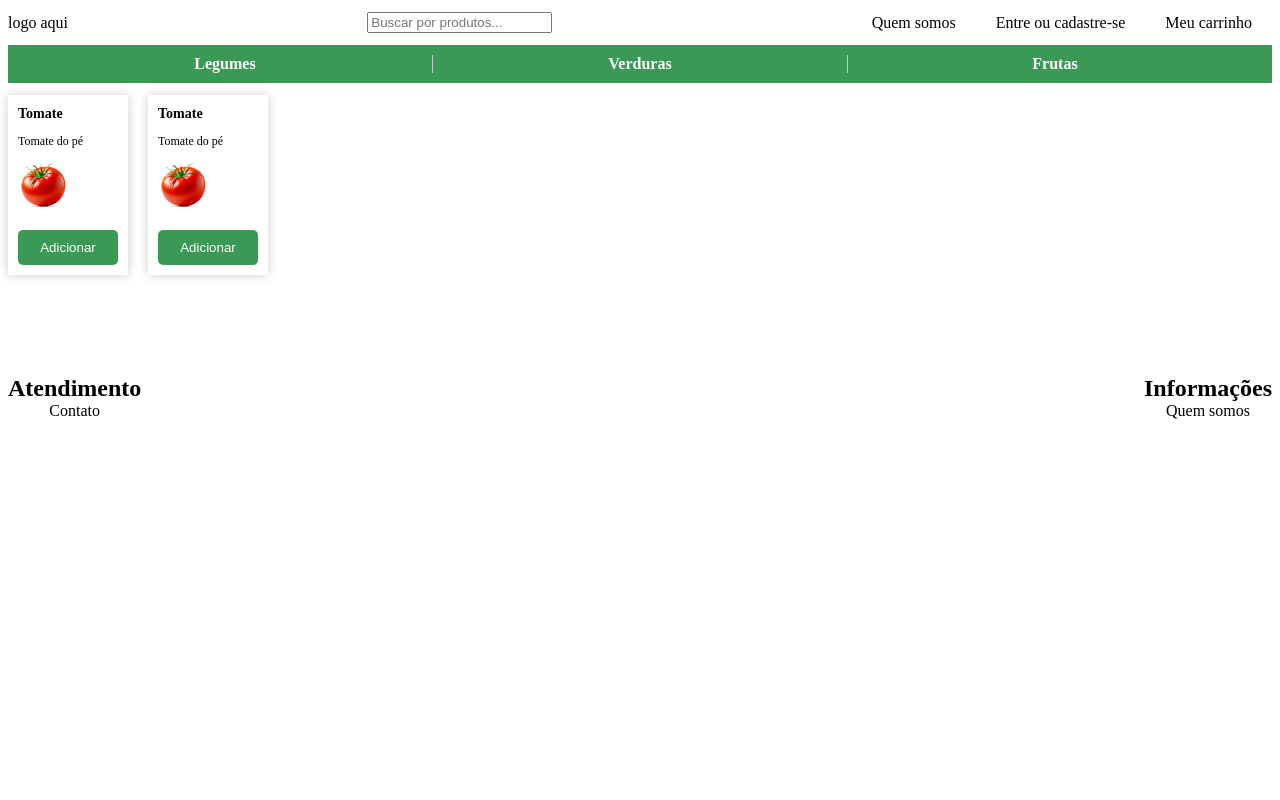
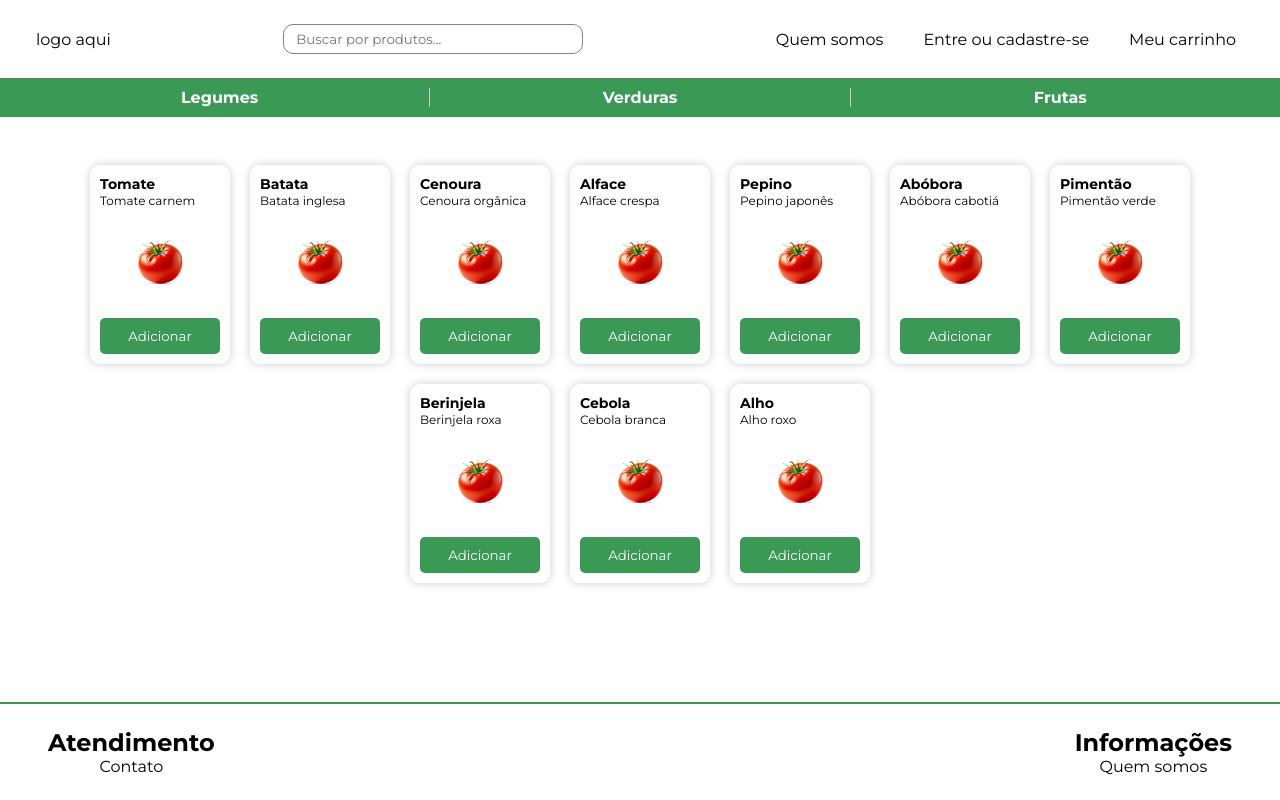
Before and after one commit to francadev/projeto-cestas-organicas-dws, a plain HTML site: page index.html in a window 1280 px wide. Drawn offline with Linux system fonts and the light colour scheme.

Commit message:
Trabalhando melhor o CSS da página.

```diff
--- a/css/style.css
+++ b/css/style.css
@@ -1,4 +1,12 @@
-ul{
+* {
+    font-family: "Montserrat", sans-serif;
+    margin: 0;
+    padding: 0;
+    box-sizing: border-box;
+}
+
+
+ul {
     display: flex;
     margin: 0;
     padding: 0;
@@ -10,87 +18,121 @@ a {
     text-decoration: none;
 }
 
-.menu-principal{
-    margin-top: 12px;
+.container {
+    display: flex;
+    flex-direction: column;
+    min-height: 100vh;
+}
+
+#content {
+    flex: 1;
+}
+
+.menu-principal {
+    margin: 24px;
     display: flex;
     justify-content: space-between;
     align-items: center;
 }
 
-.menu-principal li{
-   margin: 0 20px;
+.logoImg{
+    margin-left: 12px;
 }
 
-.menu-secundario{
+#searchInput{
+    width: 300px;
+    padding: 6px 12px;
+    border-radius: 10px;
+    border: 1px solid #848484
+}
+
+.menu-principal li {
+    margin: 0 20px;
+}
+
+.menu-secundario {
     display: flex;
     justify-content: center;
     margin-top: 12px;
 }
 
-.menu-secundario ul{
+.menu-secundario ul {
     background-color: #3A9955;
     width: 100%;
     padding: 10px;
 }
 
-.menu-secundario li{
+.menu-secundario li {
     flex: 1;
     text-align: center;
     border-right: 1px solid #ccc;
     padding: 0 50px;
- }
+}
 
 .menu-secundario li:last-child {
     border-right: none;
 }
 
-.menu-secundario a{
+.menu-secundario a {
     color: white;
     font-weight: 700;
 }
 
-footer{
-    margin-top: 100px;
+footer {
     display: flex;
     justify-content: space-between;
+    padding: 24px 48px;
+    width: 100%;
+    border-top: 2px solid #3A9955;
 }
 
-footer h2{
+footer h2 {
     margin: 0;
 }
 
-footer ul{
+footer ul {
     justify-content: center;
 }
 
-.products{
-    margin-top: 12px;
+#products {
+    flex: 1;
+    margin: 48px 12px;
     display: flex;
     flex-wrap: wrap;
     gap: 20px;
+    justify-content: center;
 }
 
-.products h3{
+#products h3 {
     margin: 0;
 }
 
+#products p {
+    margin: 0px;
+}
 
-.card-product{
-    width: 100px;
+
+.card-product {
+    width: 140px;
+    height: auto;
     font-size: 12px;
     padding: 10px;
     box-shadow: 0 0 10px rgba(0, 0, 0, 0.2);
+    border-radius: 10px;
+    display: flex;
+    flex-direction: column;
 }
 
-.product-img{
+.product-img {
     width: 50px;
     height: 50px;
+    margin: 30px auto;
 }
 
 .card-product button {
     width: 100%;
     padding: 10px;
-    margin-top: 15px;
+    margin-top: auto;
     background-color: #3A9955;
     color: white;
     border: none;
--- a/index.html
+++ b/index.html
@@ -5,13 +5,18 @@
     <meta name="viewport" content="width=device-width, initial-scale=1.0">
     <title>Hortalize</title>
     <link rel="stylesheet" href="css/style.css" type="text/css">
+    <link rel="preconnect" href="https://fonts.googleapis.com">
+    <link rel="preconnect" href="https://fonts.gstatic.com" crossorigin>
+    <link href="https://fonts.googleapis.com/css2?family=Montserrat:ital,wght@0,100..900;1,100..900&display=swap" rel="stylesheet">
 </head>
-<body>
+<body onload="loadPage()">
+    <div class="container">
+        <div id="content">
             <header>
                 <nav class="menu-principal">
-            <div><a href="#">logo aqui</a></div>
+                    <div><a href="#" class="logoImg">logo aqui</a></div>
                     <div>
-                <input type="text" placeholder="Buscar por produtos...">
+                        <input type="text" placeholder="Buscar por produtos..." id="searchInput">
                     </div>
                     <ul>
                         <li><a href="#">Quem somos</a></li>
@@ -29,21 +34,9 @@
                 </ul>
             </nav>
 
-    <section class="products">
-        <div class="card-product">
-            <h3>Tomate</h3>
-            <p>Tomate do pé</p>
-            <img src="assets/images/tomato.png" alt="" class="product-img">
-            <button>Adicionar</button>
+            <section id="products">
+            </section>
         </div>
-
-        <div class="card-product">
-            <h3>Tomate</h3>
-            <p>Tomate do pé</p>
-            <img src="assets/images/tomato.png" alt="" class="product-img">
-            <button>Adicionar</button>
-        </div>
-    </section>
 
         <footer>
             <div>
@@ -59,6 +52,7 @@
                 </ul>
             </div>
         </footer>
+    </div>
 </body>
 <script src="js/script.js" type="text/javascript"></script>
 </html>
--- a/js/script.js
+++ b/js/script.js
@@ -0,0 +1,30 @@
+const allProducts = [
+    { name: 'Tomate', description: 'Tomate carnem', image: 'assets/images/tomato.png' },
+    { name: 'Batata', description: 'Batata inglesa', image: 'assets/images/tomato.png' },
+    { name: 'Cenoura', description: 'Cenoura orgânica', image: 'assets/images/tomato.png' },
+    { name: 'Alface', description: 'Alface crespa', image: 'assets/images/tomato.png' },
+    { name: 'Pepino', description: 'Pepino japonês', image: 'assets/images/tomato.png' },
+    { name: 'Abóbora', description: 'Abóbora cabotiá', image: 'assets/images/tomato.png' },
+    { name: 'Pimentão', description: 'Pimentão verde', image: 'assets/images/tomato.png' },
+    { name: 'Berinjela', description: 'Berinjela roxa', image: 'assets/images/tomato.png' },
+    { name: 'Cebola', description: 'Cebola branca', image: 'assets/images/tomato.png' },
+    { name: 'Alho', description: 'Alho roxo', image: 'assets/images/tomato.png' }
+];
+
+
+function loadPage(){
+    const products = document.getElementById("products")
+
+
+    allProducts.forEach(product => {
+        const productHTML = `
+            <div class="card-product">
+                <h3>${product.name}</h3>
+                <p>${product.description}</p>
+                <img src="${product.image}" alt="" class="product-img">
+                <button>Adicionar</button>
+            </div>`;
+
+            products.innerHTML += productHTML
+    });
+}
```
Lines whose indentation alone changed are shown as unchanged.
